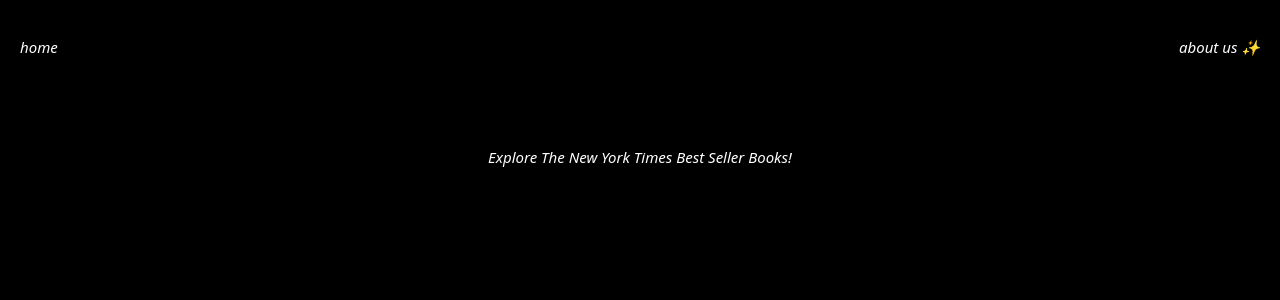
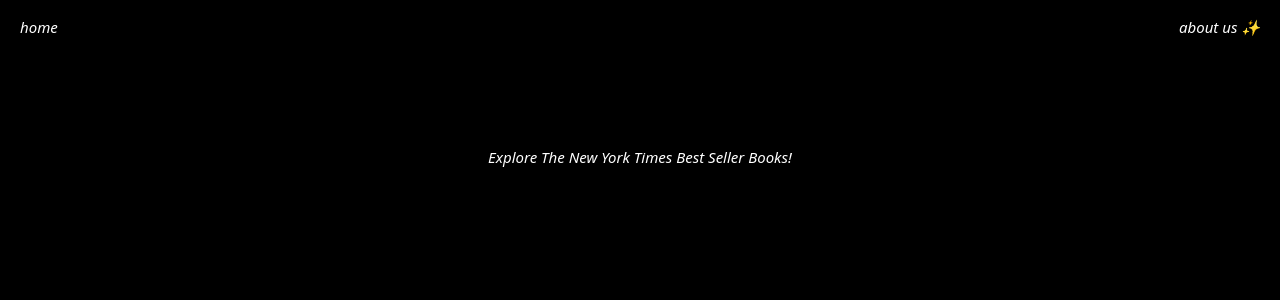
Before and after one commit to yewonyoana/learn-nextjs14, a Next.js app: page /about-us in a window 1280 px wide. Shown: the top 300 px of the page. Built offline with nearby package versions, Linux system fonts and the light colour scheme.

Commit message:
Updated CSS

```diff
--- a/components/book.tsx
+++ b/components/book.tsx
@@ -23,7 +23,7 @@
               <div className={styles.data}>
                 <div className={styles.subtitle}>{i.title}</div>
                 <div className={styles.publisher}>Publisher: {i.publisher}</div>
-                <div className={styles.rank}>Rank: {i.rank} 🔥</div>
+                <div className={styles.rank}>Rank: {i.rank}</div>
                 <div className={styles.description}>{i.description}</div>
                 <p className={styles.link}>Buy Now</p>
               </div>
--- a/styles/navigation.module.css
+++ b/styles/navigation.module.css
@@ -3,12 +3,12 @@
   position: fixed;
   width: 100%;
   margin: 0 auto;
-  top: 20px;
-  border-radius: 50px;
+  top: 0px;
   padding: 20px 0px;
   left: 50%;
   z-index: 10;
   transform: translateX(-50%);
+  background-color: black;
 }
 
 .nav ul {
```
